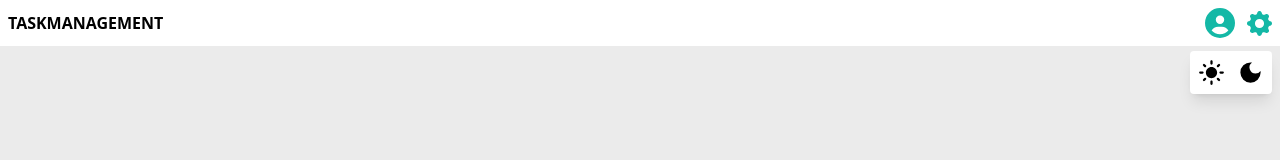
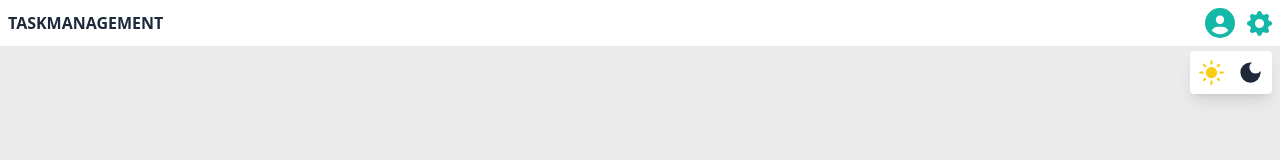
Before and after one commit to Edisonven/Tnest-app, a React (Vite) app in the folder Frontend/: page / in a window 1280 px wide. Both pictures are taken after a click on the icon 1259 px from the left and 23 px from the top of the page. Shown: the top 160 px of the page. Built offline with nearby package versions, Linux system fonts and the light colour scheme.

Commit message:
Creando funciones para manejo de tema de la web

```diff
--- a/Frontend/src/components/navbar/Navbar.tsx
+++ b/Frontend/src/components/navbar/Navbar.tsx
@@ -16,6 +16,7 @@ function Navbar(): JSX.Element {
   const [openThemeMenu, setOpenThemeMenu] = useState(false);
   const iconRef = useRef<DomRefElement>(null);
   const themeRef = useRef<DomRefElement>(null);
+  const [aplicationTheme, setApplicationTheme] = useState("light");
 
   const handleOpenThemeMenu = () => {
     setOpenThemeMenu(!openThemeMenu);
@@ -44,7 +45,9 @@ function Navbar(): JSX.Element {
     <section className="bg-white dark:bg-[#393C73] p-2">
       <div className="flex items-center justify-between max-w-[1400px] mx-auto">
         <div>
-          <h1 className="font-bold">TASKMANAGEMENT</h1>
+          <h1 className="font-bold text-slate-800 dark:text-white">
+            TASKMANAGEMENT
+          </h1>
         </div>
         <div className="flex items-center gap-3">
           <div className="relative">
@@ -57,7 +60,13 @@ function Navbar(): JSX.Element {
               className="text-[25px] text-teal-500 dark:text-slate-400 cursor-pointer select-none"
             />
             <AnimatePresence>
-              {openThemeMenu ? <ThemeMenu ref={themeRef} /> : null}
+              {openThemeMenu ? (
+                <ThemeMenu
+                  aplicationTheme={aplicationTheme}
+                  setApplicationTheme={setApplicationTheme}
+                  ref={themeRef}
+                />
+              ) : null}
             </AnimatePresence>
           </div>
         </div>
--- a/Frontend/src/components/themeMenu/ThemeMenu.tsx
+++ b/Frontend/src/components/themeMenu/ThemeMenu.tsx
@@ -1,8 +1,22 @@
 import { MdLightMode, MdDarkMode } from "react-icons/md";
 import { motion } from "framer-motion";
 import { forwardRef } from "react";
+import { ThemeMenuProps } from "../../types/ThemeMenuProp";
 
-const ThemeMenu = forwardRef<HTMLDivElement>((_, ref) => {
+const ThemeMenu = forwardRef<HTMLDivElement, ThemeMenuProps>(
+  ({ aplicationTheme, setApplicationTheme }, ref) => {
+    const handleSetDarkTheme = () => {
+      const newTheme = "dark";
+      setApplicationTheme(newTheme);
+      document.documentElement.setAttribute("class", newTheme);
+    };
+
+    const handleSetLightTheme = () => {
+      const newTheme = "light";
+      setApplicationTheme(newTheme);
+      document.documentElement.setAttribute("class", newTheme);
+    };
+
     return (
       <motion.div
         ref={ref}
@@ -11,14 +25,29 @@ const ThemeMenu = forwardRef<HTMLDivElement>((_, ref) => {
         exit={{ opacity: 0, scale: 0.9 }}
         transition={{ duration: 0.2 }}
         style={{ originX: 1, originY: 0 }}
-      className="absolute top-[40px] right-0 bg-white dark:bg-[#393C73] shadow-lg rounded "
+        className="absolute top-[40px] right-0 bg-white dark:bg-[#393C73] shadow-lg rounded"
       >
         <div className="p-1 flex items-center gap-1 select-none">
-        <MdLightMode className="text-[35px] cursor-pointer hover:bg-slate-200 p-1" />
-        <MdDarkMode className="text-[35px] cursor-pointer hover:bg-slate-200 p-1" />
+          <MdLightMode
+            onClick={handleSetLightTheme}
+            className={`${
+              aplicationTheme === "light"
+                ? "text-yellow-400 "
+                : "text-gray-400 hover:bg-[#22264ba2]"
+            } text-[35px] cursor-pointer hover:bg-slate-200 p-1 rounded`}
+          />
+          <MdDarkMode
+            onClick={handleSetDarkTheme}
+            className={`${
+              aplicationTheme === "dark"
+                ? "text-gray-200 hover:bg-[#22264ba2]"
+                : "text-slate-800 "
+            } text-[35px] cursor-pointer hover:bg-slate-200 p-1 rounded`}
+          />
         </div>
       </motion.div>
     );
-});
+  }
+);
 
 export default ThemeMenu;
--- /dev/null
+++ b/Frontend/src/types/ThemeMenuProp.d.ts
@@ -0,0 +1,4 @@
+export interface ThemeMenuProps {
+    aplicationTheme: string;
+    setApplicationTheme: React.Dispatch<React.SetStateAction<string>>;
+}
```
Lines whose indentation alone changed are shown as unchanged.
